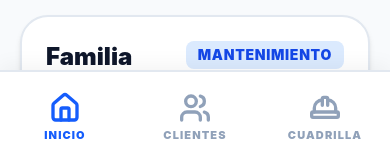
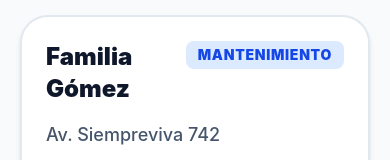
Before and after one commit to Jerow07/parkapp, a React (Vite) app: page / in a window 390 px wide. Shown: the part 684-844 px from the top of the page. Built offline with nearby package versions, Linux system fonts and the light colour scheme; no server answers.

Commit message:
style: Adjust layout for desktop to simulate pure mobile view

```diff
--- a/src/App.tsx
+++ b/src/App.tsx
@@ -91,8 +91,8 @@ function App() {
   }).format(new Date());
 
   return (
-    <div className="min-h-screen bg-slate-50 font-sans pb-32">
-
+    <div className="min-h-screen bg-slate-200 flex justify-center pb-0 md:py-8">
+      <div className="w-full max-w-md min-h-screen md:min-h-[850px] bg-slate-50 font-sans pb-32 relative md:rounded-[40px] md:shadow-2xl overflow-hidden md:border-[8px] md:border-slate-800">
       {/* Cabecera Principal con Imagen */}
       <header className="relative bg-white shadow-sm z-40 border-b border-slate-200 overflow-hidden">
         {/* Capa de Imagen de Fondo */}
@@ -206,6 +206,7 @@ function App() {
 
       <SuccessOverlay show={isSuccessAnimating} />
 
+      </div>
     </div>
   );
 }
--- a/src/components/BottomNavBar.tsx
+++ b/src/components/BottomNavBar.tsx
@@ -2,8 +2,8 @@ import { Home, Users, HardHat } from 'lucide-react';
 
 export const BottomNavBar = () => {
   return (
-    <nav className="fixed bottom-0 left-0 right-0 bg-white border-t-2 border-slate-200 shadow-[0_-4px_20px_rgba(0,0,0,0.05)] z-50">
-      <div className="flex justify-around items-center max-w-lg mx-auto w-full h-[88px] pb-safe-bottom">
+    <nav className="absolute bottom-0 left-0 right-0 bg-white border-t-2 border-slate-200 shadow-[0_-4px_20px_rgba(0,0,0,0.05)] z-40">
+      <div className="flex justify-around items-center w-full h-[88px] pb-safe-bottom">
         <button className="flex flex-col items-center justify-center flex-1 h-full gap-1.5 min-h-[64px] text-blue-600">
           <Home size={32} strokeWidth={2.5} />
           <span className="text-[11px] font-black uppercase tracking-widest leading-none">Inicio</span>
--- a/src/components/PriceUpdateModal.tsx
+++ b/src/components/PriceUpdateModal.tsx
@@ -21,7 +21,7 @@ export const PriceUpdateModal = ({ isOpen, onClose, onConfirm, currentPrice }: P
   if (!isOpen) return null;
 
   return (
-    <div className="fixed inset-0 z-[100] flex flex-col justify-end">
+    <div className="absolute inset-0 z-[100] flex flex-col justify-end overflow-hidden">
       {/* Backdrop */}
       <div
         className="absolute inset-0 bg-slate-900/60 backdrop-blur-sm transition-opacity"
--- a/src/components/SuccessOverlay.tsx
+++ b/src/components/SuccessOverlay.tsx
@@ -13,7 +13,7 @@ export const SuccessOverlay = ({ show }: SuccessOverlayProps) => {
           initial={{ opacity: 0 }}
           animate={{ opacity: 1 }}
           exit={{ opacity: 0 }}
-          className="fixed inset-0 z-[200] flex items-center justify-center bg-white/90 backdrop-blur-md"
+          className="absolute inset-0 z-[200] flex items-center justify-center bg-white/90 backdrop-blur-md"
         >
           <motion.div
             initial={{ scale: 0.5, opacity: 0, rotate: -10 }}
```
